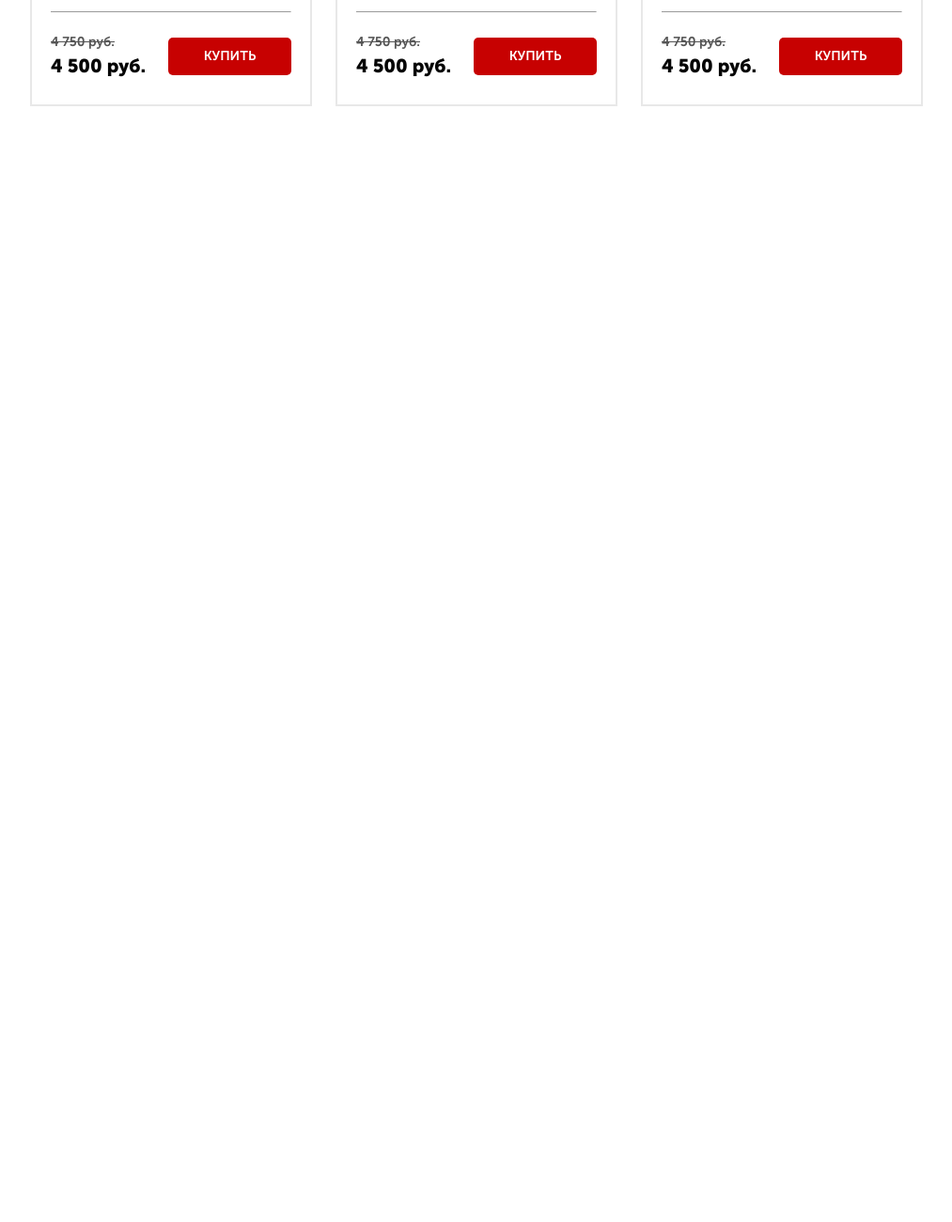
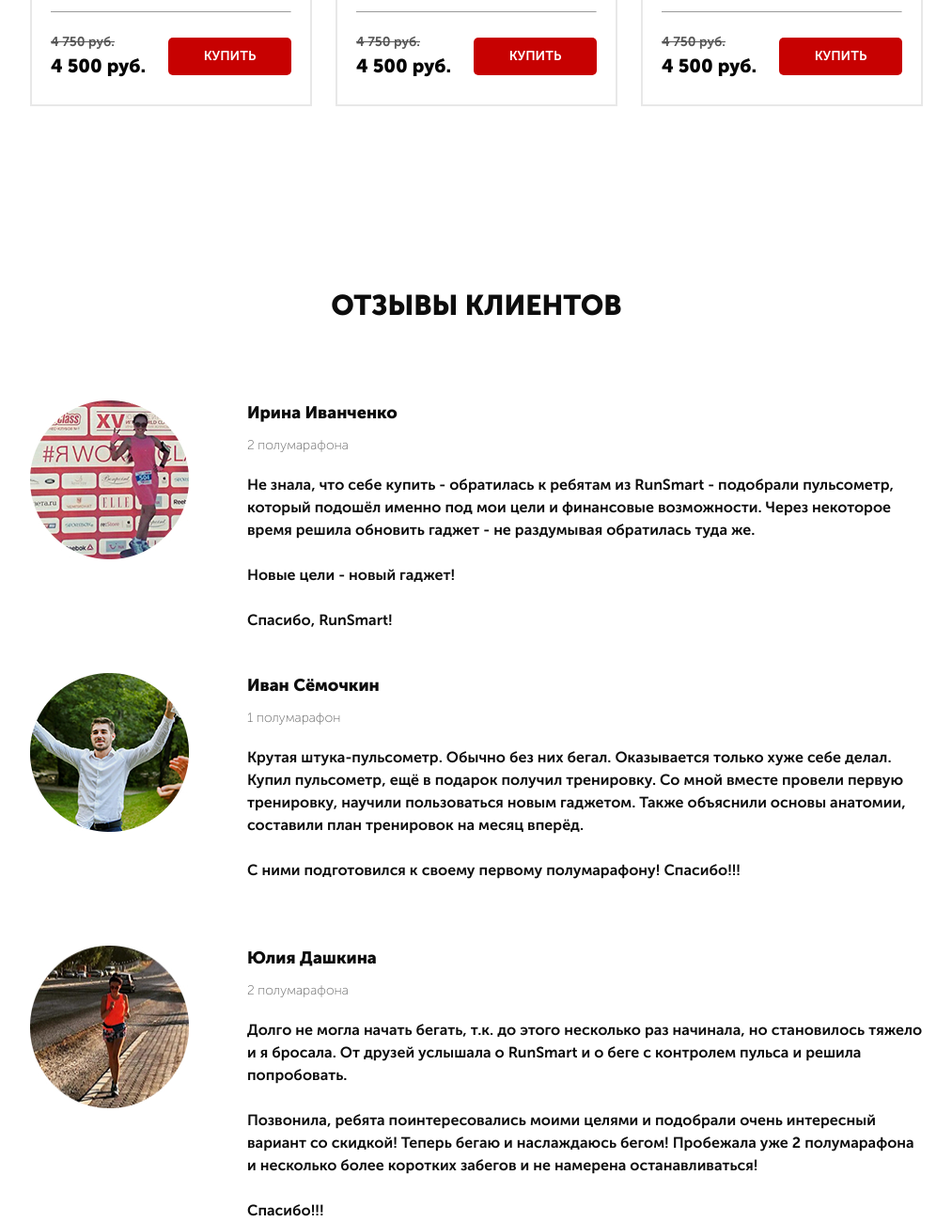
Before and after one commit to karenhov/pulse, a website: page src/index.html in a window 1280 px wide. Shown: the part 3972-5272 px from the top of the page at 94% size, without its empty margins (133-1146 px from the left). Before the commit the page ends 4205 px from the top, so only its background shows below. Drawn offline with nearby package versions, Linux system fonts and the light colour scheme.

Commit message:
commit_reviews

```diff
--- a/src/index.html
+++ b/src/index.html
@@ -397,6 +397,63 @@
         </div>
     </div>
 </section>
+<section>
+    <div class="container">
+        <h2 class="title">отзывы клиентов</h2>
+        <div class="reviews">
+            <div class="reviews__item">
+                <img src="img/img_1.jpg" alt="img_1">
+                <div class="reviews__item_list">
+                    <h4>Ирина Иванченко</h4>
+                    <span>2 полумарафона</span>
+                    <div class="comment">
+                        Не знала, что себе купить - обратилась к ребятам из RunSmart -
+                        подобрали пульсометр, который подошёл именно под мои цели и финансовые возможности.
+                        Через некоторое время решила обновить гаджет - не раздумывая обратилась туда же.
+                        <br><br>
+                        Новые цели - новый гаджет!
+                        <br><br>
+                        Спасибо, RunSmart!
+                    </div>
+                </div>
+            </div>
+            <div class="reviews__item">
+                <img src="img/img_2.jpg" alt="img_2">
+                <div class="reviews__item_list">
+                    <h4>Иван Сёмочкин</h4>
+                    <span>1 полумарафон</span>
+                    <div class="comment">
+                        Крутая штука-пульсометр. Обычно без них бегал. Оказывается только хуже себе делал.
+                        Купил пульсометр, ещё в подарок получил тренировку. Со мной вместе провели первую
+                        тренировку, научили пользоваться новым гаджетом. Также объяснили основы анатомии,
+                        составили план тренировок на месяц вперёд.
+                        <br><br>
+                        С ними подготовился к своему первому полумарафону! Спасибо!!!
+
+                    </div>
+                </div>
+            </div>
+            <div class="reviews__item">
+                <img src="img/img_3.jpg" alt="img_3">
+                <div class="reviews__item_list">
+                    <h4>Юлия Дашкина</h4>
+                    <span>2 полумарафона</span>
+                    <div class="comment">
+                        Долго не могла начать бегать, т.к. до этого несколько раз начинала,
+                        но становилось тяжело и я бросала. От друзей услышала о RunSmart и
+                        о беге с контролем пульса и решила попробовать.
+                        <br><br>
+                        Позвонила, ребята поинтересовались моими целями и подобрали очень интересный вариант со скидкой!
+                        Теперь бегаю и наслаждаюсь бегом! Пробежала уже 2 полумарафона и несколько более коротких забегов
+                        и не намерена останавливаться!
+                        <br><br>
+                        Спасибо!!!
+                    </div>
+                </div>
+            </div>
+        </div>
+    </div>
+</section>
 <script type="text/javascript" src="https://code.jquery.com/jquery-1.11.0.min.js"></script>
 <script type="text/javascript" src="https://code.jquery.com/jquery-migrate-1.2.1.min.js"></script>
 <script src="js/slick.min.js"></script>
--- /dev/null
+++ b/src/sass/blocks/_reviews.scss
@@ -0,0 +1,33 @@
+.reviews {
+    padding-top: 70px;
+    &__item {
+        display: flex;
+        img {
+            max-width: 169px;
+            margin-bottom: 121px;
+        }
+        &_list {
+            min-width: 129px;
+            display: block;
+            margin-left: 62px;
+            h4 {
+                color: #0d0d0d;
+                font-size: 18px;
+                font-weight: 700;
+            }
+            span {
+                padding-top: 10px;
+                color: #646464;
+                font-size: 14px;
+                font-weight: 300;
+            }
+            .comment {
+                padding-top: 19px;
+                color: #0d0d0d;
+                font-size: 16px;
+                font-weight: 400;
+            }
+        }
+    }
+
+}
--- a/src/sass/style.scss
+++ b/src/sass/style.scss
@@ -17,3 +17,4 @@
 @import 'blocks/forms';
 @import 'blocks/carousel';
 @import 'blocks/catalog';
+@import 'blocks/reviews';
```
Also changed, not shown: src/css/style.min.css, src/img/img_1.jpg (added), src/img/img_2.jpg (added), src/img/img_3.jpg (added), src/img/porc.jpg (added).
